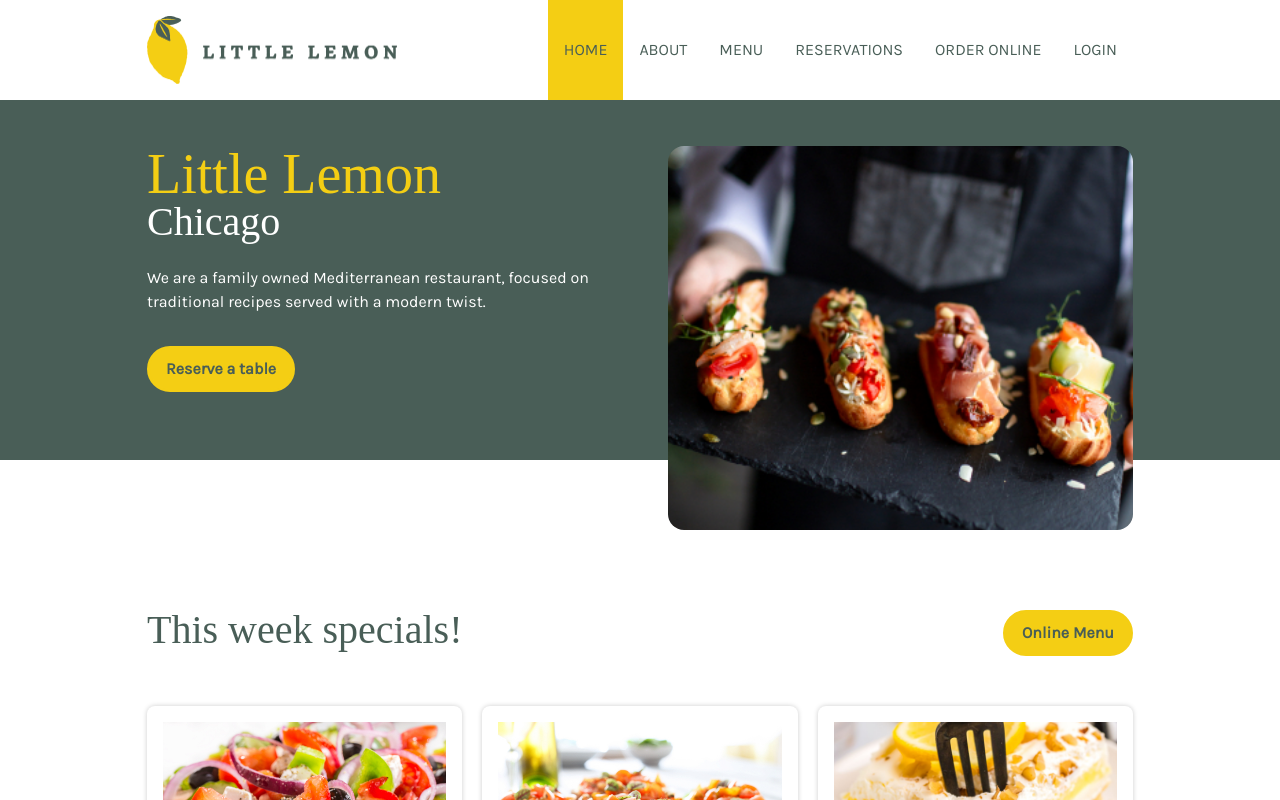
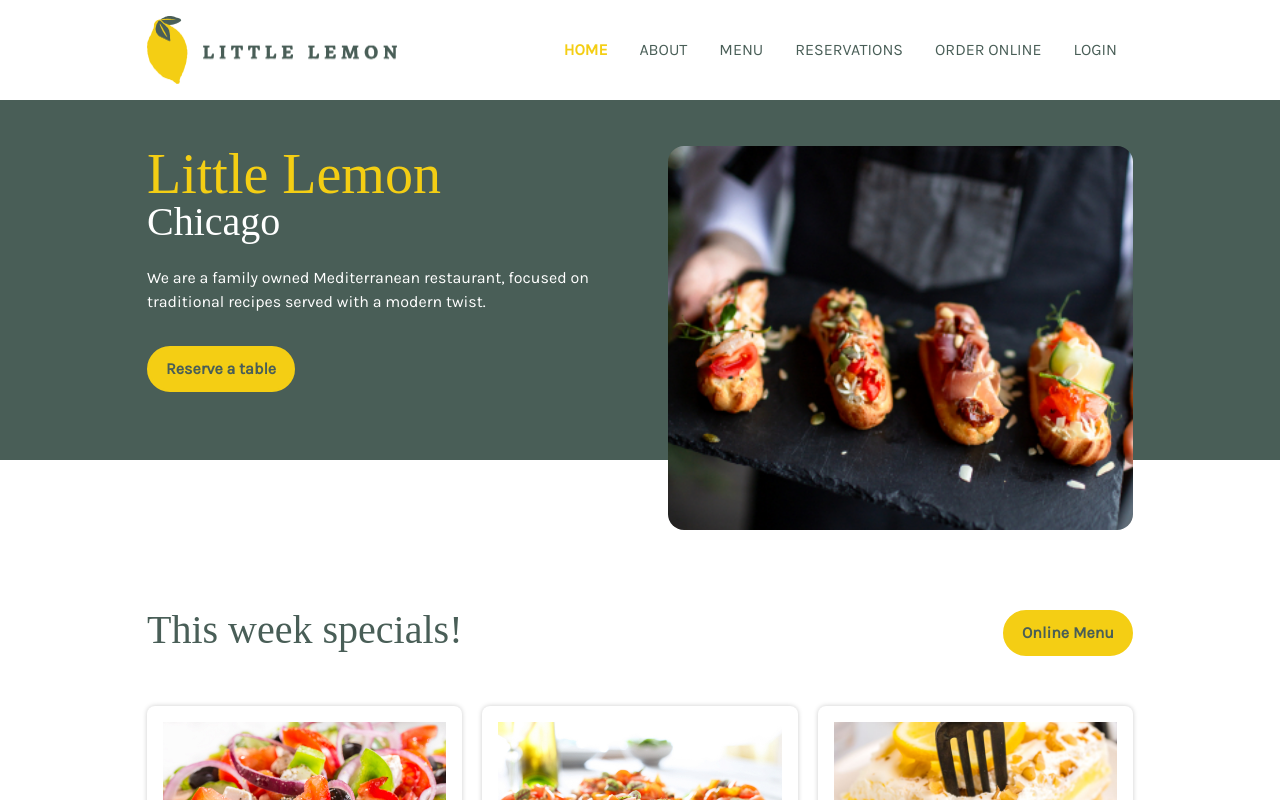
Before and after one commit to ksindesign/little-lemon, a React (Create React App) app: page / in a window 1280 px wide. Shown: the top 800 px of the page. Built offline with nearby package versions, Linux system fonts and the light colour scheme; a web font is replaced by a local one.

Commit message:
improved css style

```diff
--- a/src/Layout/Header.css
+++ b/src/Layout/Header.css
@@ -18,12 +18,12 @@
   grid-column: 2;
   display: none;
   cursor: pointer;
-  color: #495e57;
+  color: var(--primary-color-one);
   transition: background-color 0.5s;
 }
 
 .nav-bar-hamburger:hover {
-  background-color: #f4ce14;
+  background-color: var(--primary-color-two);
 }
 
 .nav-bar-links {
@@ -59,7 +59,8 @@
 .current-location,
 .nav-bar-links a:hover,
 .nav-bar-links a:focus {
-  background-color: #f4ce14;
+  color: var(--primary-color-two);
+  font-weight: bold;
 }
 
 @media only screen and (max-width: 992px) {
```
